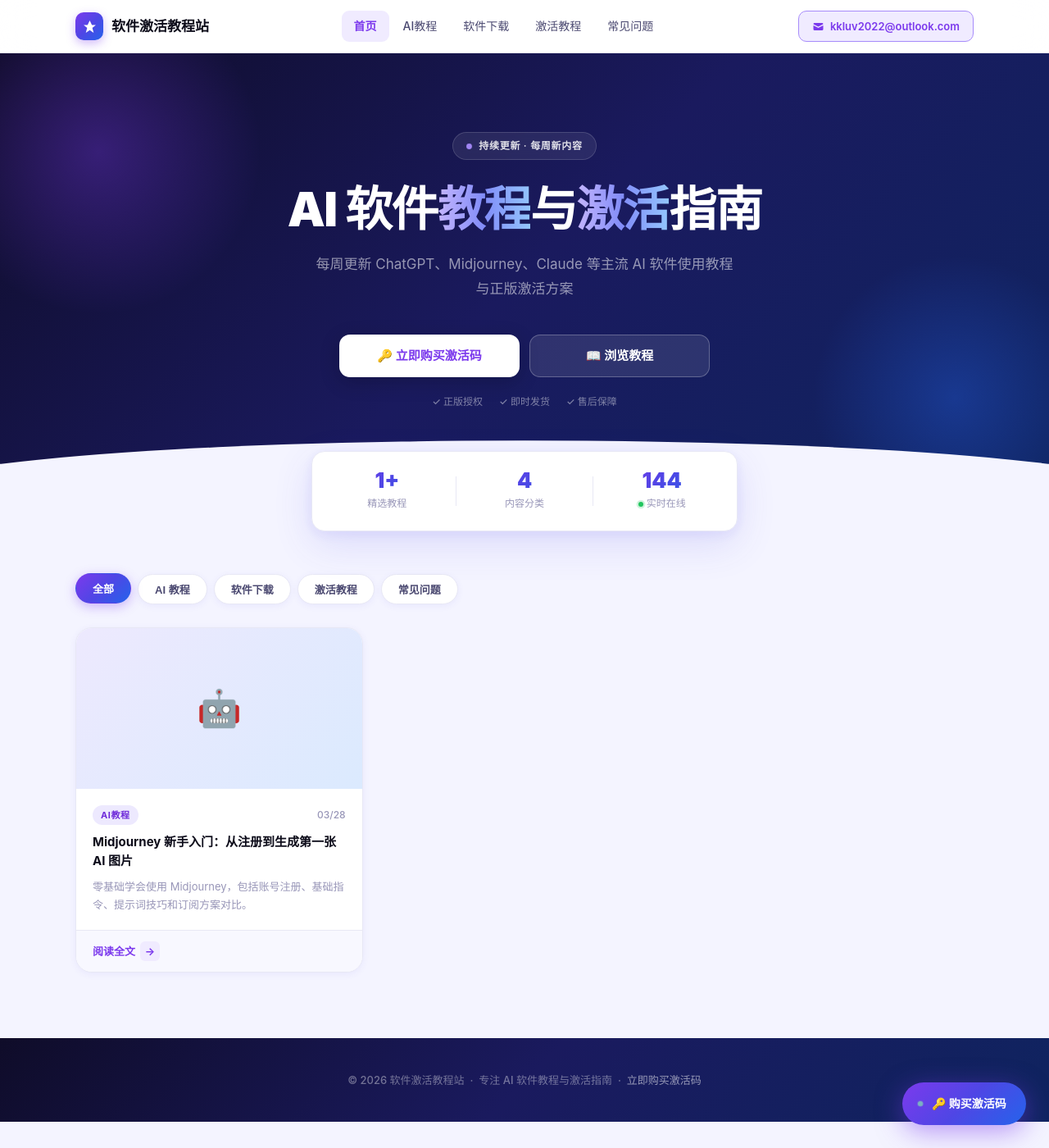
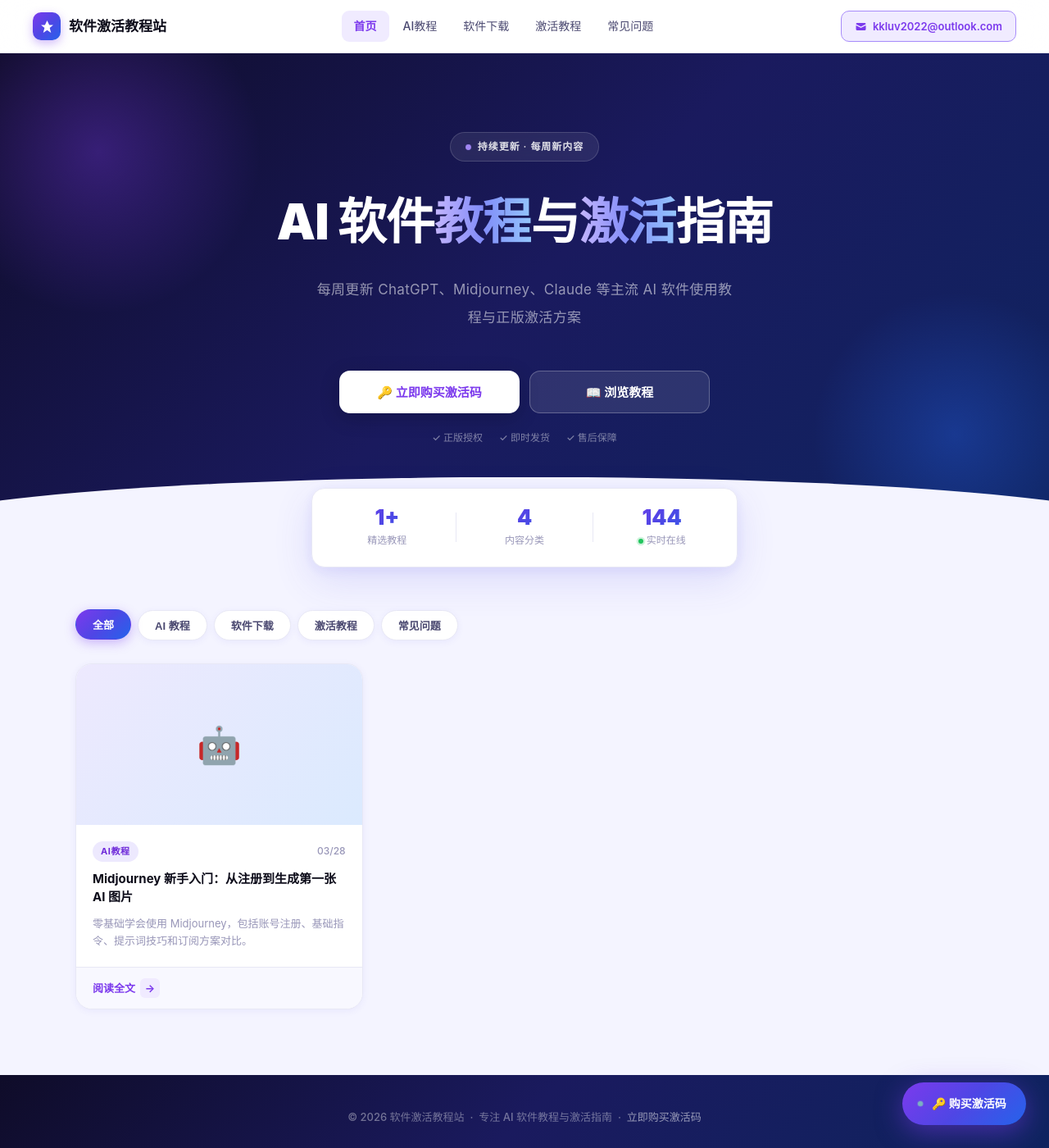
Before and after one commit to leo11hang/Kilian.github.io, a Jekyll site: the page built from index.html, in a window 1280 px wide and 1400 px high. Shown: the whole window at 82% size. Built offline with Jekyll 4.4.1, drawn with Linux system fonts in a browser that asks for light colours; a script that is not in the unit is left out; the list of posts is cut into pages by our own code.

Commit message:
Add files via upload

```diff
--- a/assets/css/main.css
+++ b/assets/css/main.css
@@ -44,9 +44,9 @@
   position: sticky; top: 0; z-index: 100;
 }
 .header-inner {
-  max-width: var(--max-w); margin: 0 auto;
-  padding: 0 2rem; height: 64px;
-  display: flex; align-items: center; justify-content: space-between; gap: 2rem;
+  max-width: 100%; margin: 0 auto;
+  padding: 0 2.5rem; height: 64px;
+  display: flex; align-items: center; justify-content: space-between; gap: 1.5rem;
 }
 .site-logo {
   display: flex; align-items: center; gap: 10px;
@@ -109,13 +109,13 @@
   display: inline-flex; align-items: center; gap: 8px;
   background: rgba(255,255,255,0.08); border: 1px solid rgba(255,255,255,0.15);
   color: rgba(255,255,255,0.85); font-size: 12px; font-weight: 600;
-  letter-spacing: 0.06em; padding: 6px 16px; border-radius: 100px;
-  margin-bottom: 28px; text-transform: uppercase; backdrop-filter: blur(8px);
+  letter-spacing: 0.08em; padding: 7px 18px; border-radius: 100px;
+  margin-bottom: 36px; text-transform: uppercase; backdrop-filter: blur(8px);
 }
 .hero-badge-dot { width: 7px; height: 7px; background: #a78bfa; border-radius: 50%; animation: pulse 2s ease infinite; }
 .hero h1 {
-  font-size: clamp(30px, 5.5vw, 58px); font-weight: 900; letter-spacing: -1.5px;
-  color: white; line-height: 1.12; margin-bottom: 20px;
+  font-size: clamp(32px, 5.5vw, 60px); font-weight: 900; letter-spacing: -1px;
+  color: white; line-height: 1.25; margin-bottom: 28px;
 }
 .hero h1 .grad-text {
   background: linear-gradient(90deg, #c4b5fd 0%, #818cf8 50%, #93c5fd 100%);
@@ -123,7 +123,8 @@
 }
 .hero p {
   font-size: 17px; color: rgba(255,255,255,0.55); max-width: 520px;
-  margin: 0 auto 40px; line-height: 1.75;
+  margin: 0 auto 48px; line-height: 2;
+  letter-spacing: 0.02em;
 }
 .hero-actions { display: flex; align-items: center; justify-content: center; gap: 14px; flex-wrap: wrap; }
 .btn-hero-primary {
```
